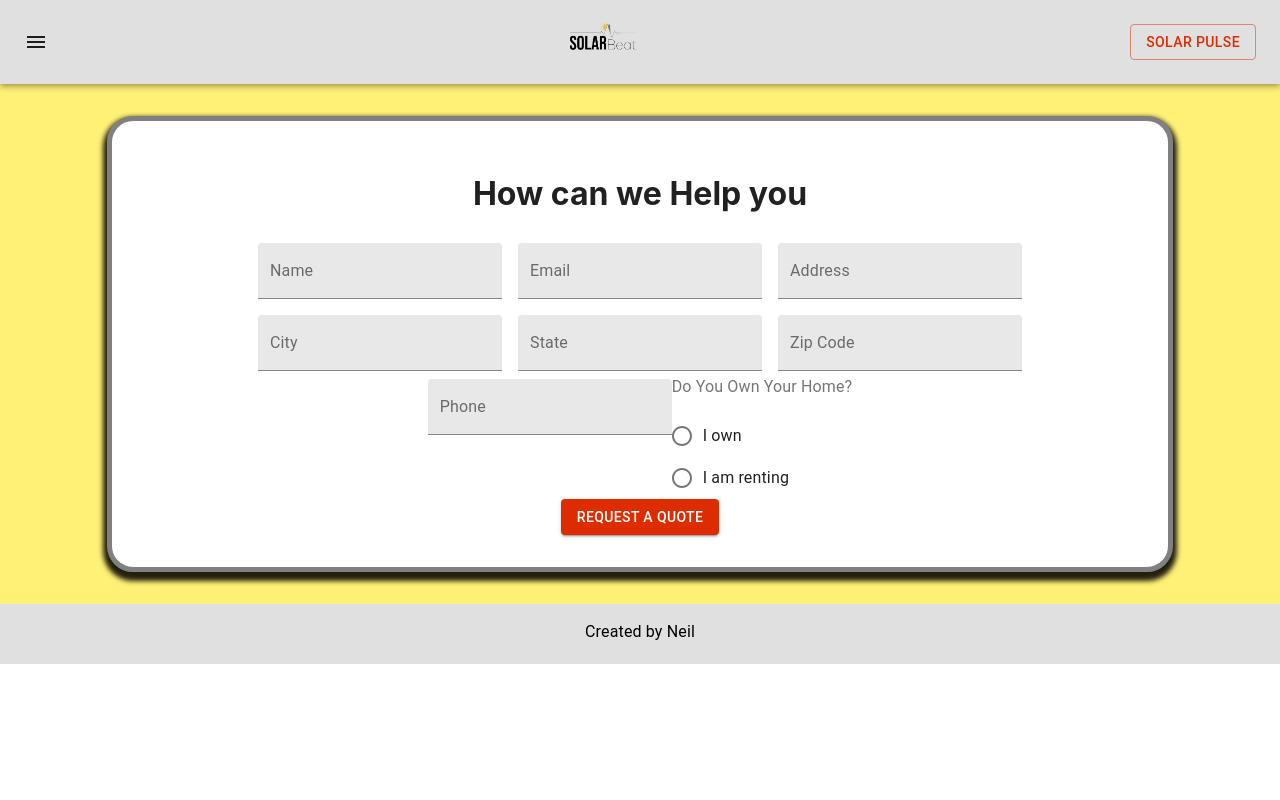
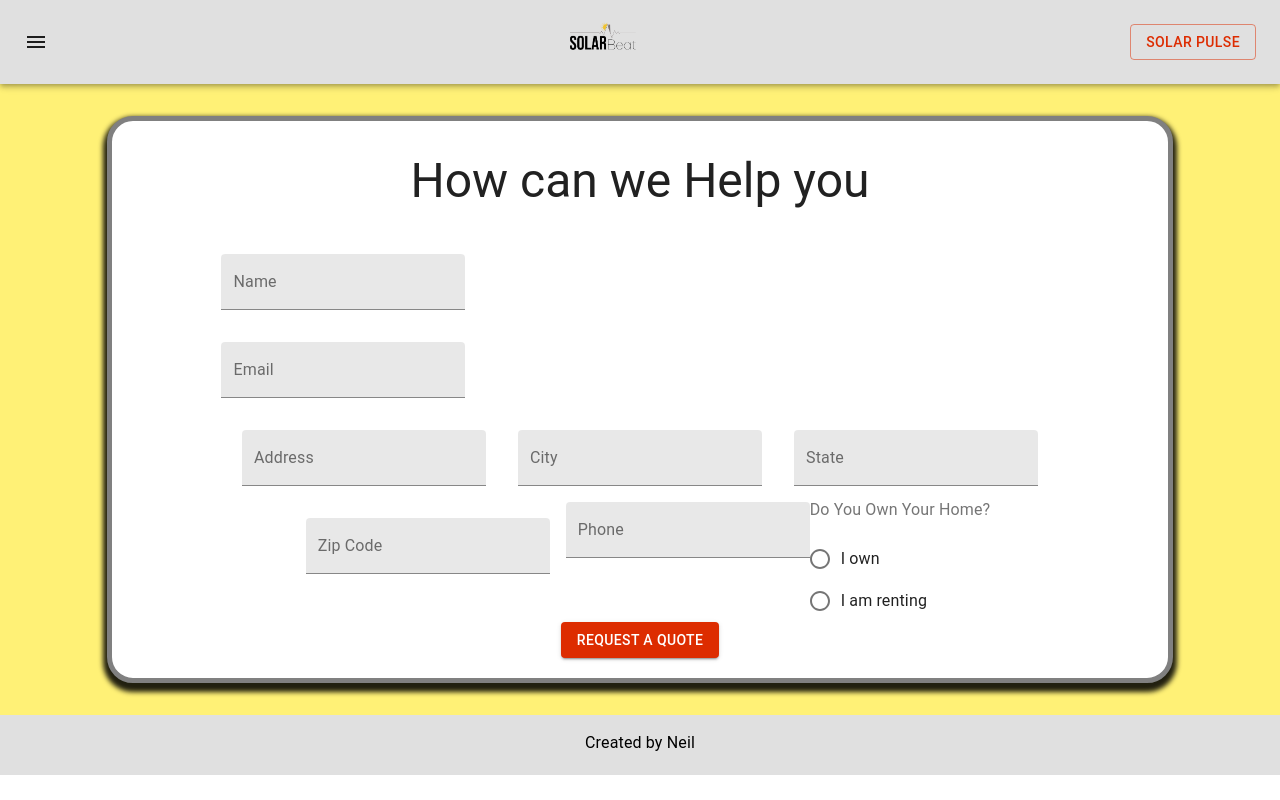
Before and after one commit to NGDino/solar-beat, a React (Create React App) app in the folder solar-beat/: page /contact in a window 1280 px wide. Built offline with nearby package versions, Linux system fonts and the light colour scheme.

Commit message:
switching form to grid for styling

```diff
--- a/solar-beat/src/components/ContactForm/index.js
+++ b/solar-beat/src/components/ContactForm/index.js
@@ -1,11 +1,15 @@
 import React, {useState} from 'react';
-import {Paper, TextField, FormControl, RadioGroup, FormControlLabel, Button, Radio, FormLabel} from '@material-ui/core'
+import {Paper, TextField, FormControl, RadioGroup, FormControlLabel, Button, Radio, FormLabel, Grid, Typography} from '@material-ui/core'
 import {makeStyles} from '@material-ui/core/styles'
 
 
 const useStyles = makeStyles((theme) => ({
+    root: {
+        flexGrow: 1,
+    },
     formControl: {
-        margin: theme.spacing(1),
+        margin: theme.spacing(2),
+        textAlign: 'center'
 
     },
     selectEmpty: {
@@ -19,7 +23,6 @@ const useStyles = makeStyles((theme) => ({
         boxShadow: '0 5px 5px 4px',
         border: '5px solid grey',
         borderRadius: 26,
-        width: 'fit'
     }
 }));
 
@@ -84,9 +87,15 @@ const ContactForm = () => {
     }
 
     return (
-        <Paper elevation ={3} varients="outlined" className={classes.formContainer} >
-            <h1>How can we Help you</h1>
+        <div className={classes.root}>
+            <Paper elevation ={3} varients="outlined" className={classes.formContainer}>
+                <Grid container  spacing={3} justify='center'>
+                    <Grid item>
+                        <Typography variant='h3' gutterBottom= {true}  >How can we Help you</Typography>
+                    </Grid>
+                    <Grid container>
                         <form onSubmit={handleSubmit}>
+                            <Grid item xs={12} sm={5}>
                                 <TextField
                                     className={classes.formControl}
                                     onChange = {handleChange}
@@ -97,6 +106,8 @@ const ContactForm = () => {
                                     helperText={errors.name}
                                     error = {errors.name.length >1}
                                 />
+                            </Grid>
+                            <Grid item xs={12} sm={5}>
                                 <TextField
                                     onChange = {handleChange}
                                     className={classes.formControl}
@@ -107,6 +118,9 @@ const ContactForm = () => {
                                     helperText={errors.email}
                                     error = {errors.email.length >1}
                                 />
+                            </Grid>
+
+
                             <TextField
                                 className={classes.formControl}
                                 onChange = {handleChange}
@@ -179,7 +193,13 @@ const ContactForm = () => {
                             </Button>
 
                         </form>
+                    </Grid>
+
+                </Grid>
+
             </Paper>
+        </div>
+
     )
 }
 
--- a/solar-beat/src/pages/Contact/index.js
+++ b/solar-beat/src/pages/Contact/index.js
@@ -26,7 +26,7 @@ const Contact = () =>{
                 justify="center"
                 style={{ minHeight: '55vh' }}
                 >
-                    <Grid item xs={10} className={classes.container}>
+                    <Grid item xs={11} sm={10} className={classes.container}>
                         <ContactForm />
                     </Grid>
                 </Grid>
```
Also changed, not shown: 1 other file (tests, documents, lock files or other folders). Lines whose indentation alone changed are shown as unchanged.
